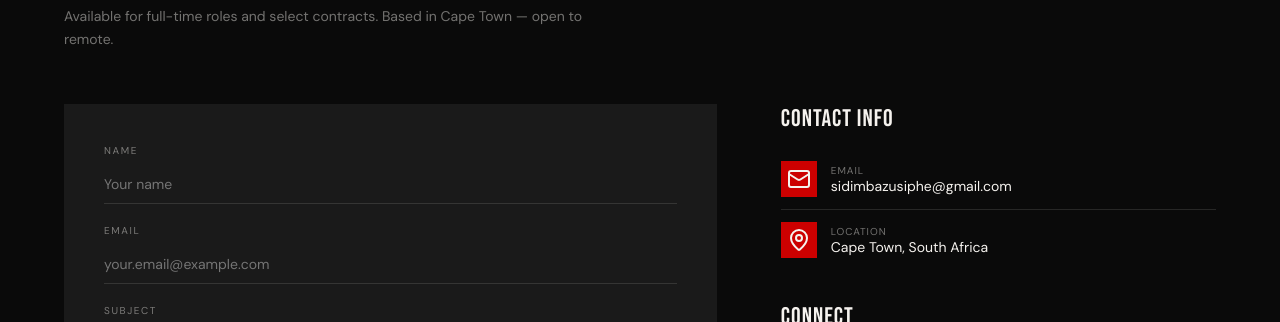
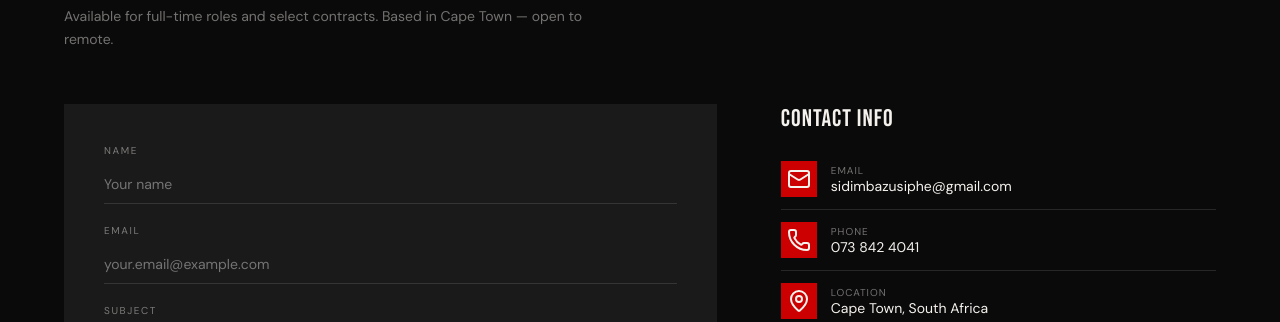
Before and after one commit to ZUSIPHE74/Zusiphe-Sidimba-Portifolio, a plain HTML site: page index.html in a window 1280 px wide. Shown: the part 5380-5702 px from the top of the page. Drawn offline with nearby package versions, Linux system fonts and the light colour scheme; a web font is replaced by a local one.

Commit message:
feat: add contact number to contact info section

```diff
--- a/index.html
+++ b/index.html
@@ -468,6 +468,10 @@
               <div class="info-icon"><i data-lucide="mail"></i></div>
               <div><div class="info-lbl">Email</div><div class="info-val">sidimbazusiphe@gmail.com</div></div>
             </a>
+            <a class="info-item" href="tel:0738424041">
+              <div class="info-icon"><i data-lucide="phone"></i></div>
+              <div><div class="info-lbl">Phone</div><div class="info-val">073 842 4041</div></div>
+            </a>
             <div class="info-item">
               <div class="info-icon"><i data-lucide="map-pin"></i></div>
               <div><div class="info-lbl">Location</div><div class="info-val">Cape Town, South Africa</div></div>
```
